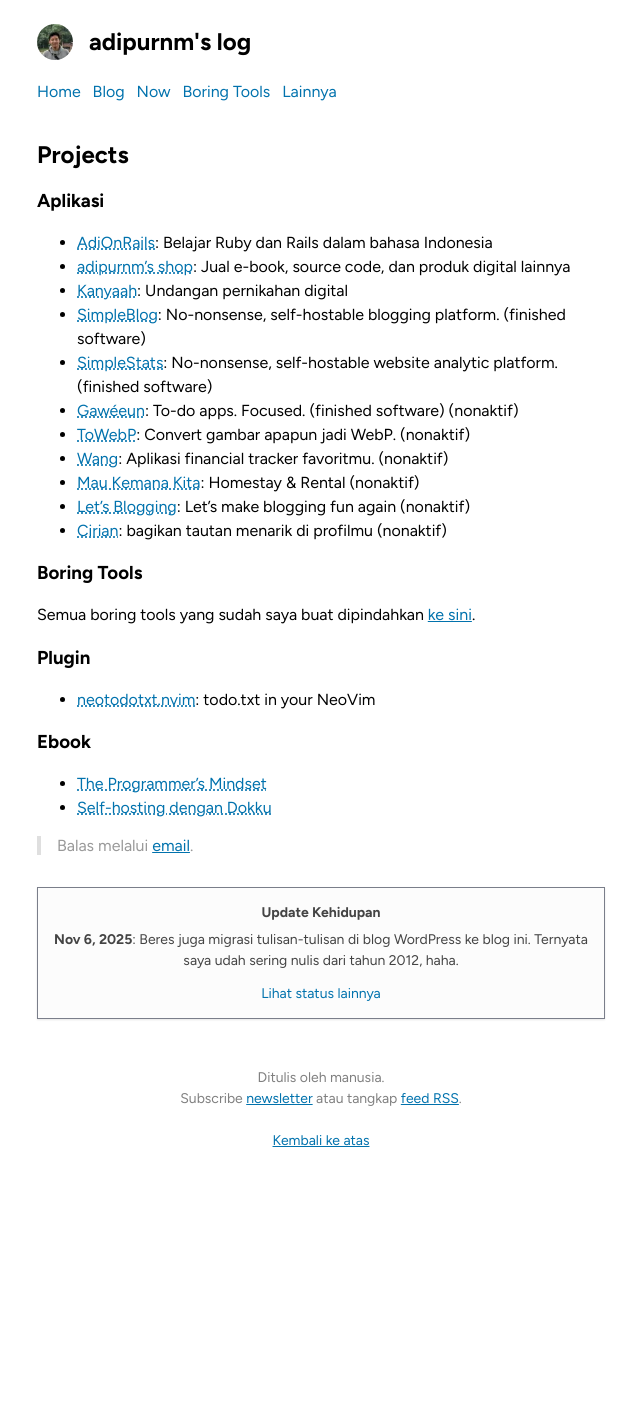
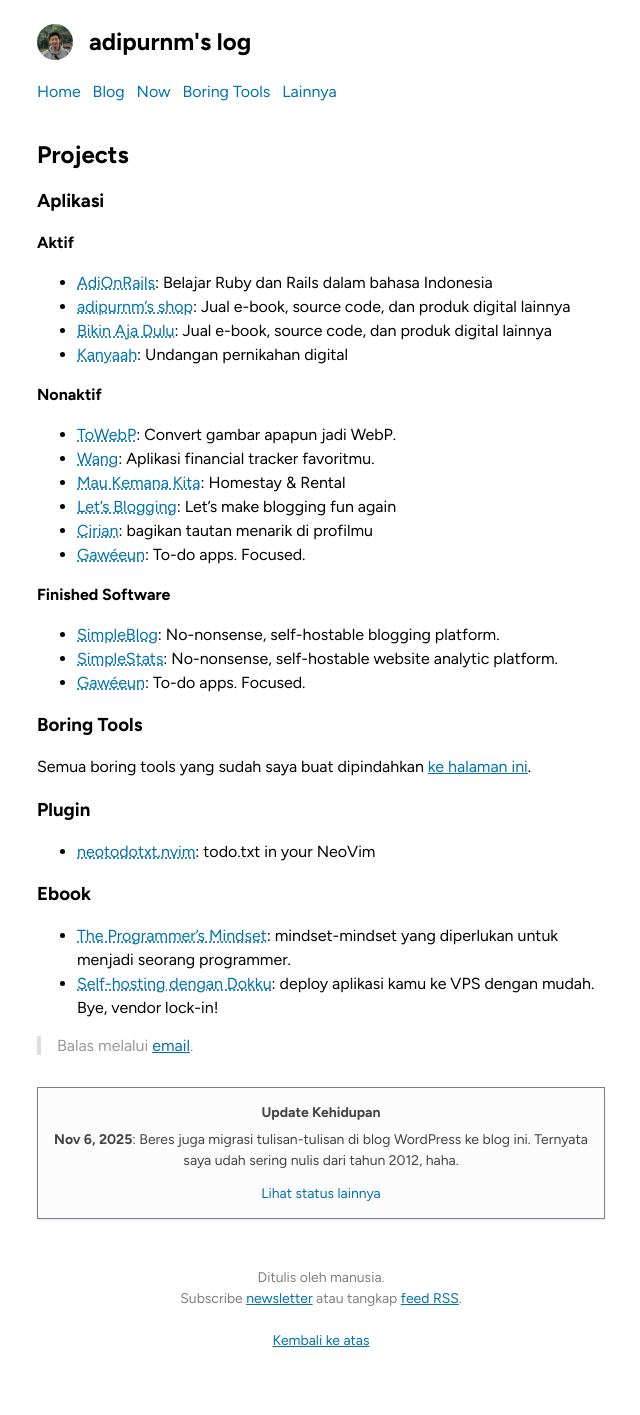
Before and after one commit to adiprnm/weblog, a Jekyll site: the page built from project.md, in a window 1280 px wide. Shown: the whole page, without its empty margins (319-959 px from the left). Built offline with Jekyll 4.4.1, drawn with Linux system fonts in a browser that asks for light colours; before the commit the page ends 1215 px from its top, so only the background shows below that.

Commit message:
Update project page again

```diff
--- a/project.md
+++ b/project.md
@@ -7,21 +7,28 @@ description: List project personal dan komersial. Selain bikin aplikasi, saya ju
 
 ### Aplikasi
 
+**Aktif**
 * [AdiOnRails](https://adionrails.com){: .underline--dotted target="_blank" }: Belajar Ruby dan Rails dalam bahasa Indonesia
 * [adipurnm's shop](https://shop.adipurnm.com){: .underline--dotted :target="_blank" }: Jual e-book, source code, dan produk digital lainnya
+* [Bikin Aja Dulu](https://bikinajadulu.web.id){: .underline--dotted :target="_blank" }: Jual e-book, source code, dan produk digital lainnya
 * [Kanyaah](https://kanyaah.com){: .underline--dotted :target="_blank" }: Undangan pernikahan digital
-* [SimpleBlog](https://github.com/adiprnm/simpleblog){: .underline--dotted target="_blank" }: No-nonsense, self-hostable blogging platform. (finished software)
-* [SimpleStats](https://github.com/adiprnm/simplestats){: .underline--dotted target="_blank" }: No-nonsense, self-hostable website analytic platform. (finished software)
-* [Gawéeun](https://gaweeun.my.id){: .underline--dotted target="_blank" }: To-do apps. Focused. (finished software) (nonaktif)
-* [ToWebP](https://towebp.adipurnm.my.id){: .underline--dotted target="_blank" }: Convert gambar apapun jadi WebP. (nonaktif)
-* [Wang](https://gaweeun.my.id){: .underline--dotted target="_blank" }: Aplikasi financial tracker favoritmu. (nonaktif)
-* [Mau Kemana Kita](https://maukemanakita.com){: .underline--dotted target="_blank" }: Homestay & Rental (nonaktif)
-* [Let's Blogging](https://letsblogging.xyz){: .underline--dotted target="_blank" }: Let's make blogging fun again (nonaktif)
-* [Cirian](https://cirian.my.id){: .underline--dotted target="_blank" }: bagikan tautan menarik di profilmu (nonaktif)
+
+**Nonaktif**
+* [ToWebP](https://towebp.adipurnm.my.id){: .underline--dotted target="_blank" }: Convert gambar apapun jadi WebP.
+* [Wang](https://wang.bikinajadulu.web.id){: .underline--dotted target="_blank" }: Aplikasi financial tracker favoritmu.
+* [Mau Kemana Kita](https://maukemanakita.com){: .underline--dotted target="_blank" }: Homestay & Rental
+* [Let's Blogging](https://letsblogging.xyz){: .underline--dotted target="_blank" }: Let's make blogging fun again
+* [Cirian](https://cirian.my.id){: .underline--dotted target="_blank" }: bagikan tautan menarik di profilmu
+* [Gawéeun](https://gaweeun.my.id){: .underline--dotted target="_blank" }: To-do apps. Focused.
+
+**Finished Software**
+* [SimpleBlog](https://github.com/adiprnm/simpleblog){: .underline--dotted target="_blank" }: No-nonsense, self-hostable blogging platform.
+* [SimpleStats](https://github.com/adiprnm/simplestats){: .underline--dotted target="_blank" }: No-nonsense, self-hostable website analytic platform.
+* [Gawéeun](https://github.com/adiprnm/gaweeun){: .underline--dotted target="_blank" }: To-do apps. Focused.
 
 ### Boring Tools
 
-Semua boring tools yang sudah saya buat dipindahkan [ke sini](/tools).
+Semua boring tools yang sudah saya buat dipindahkan [ke halaman ini](/tools).
 
 ### Plugin
 
@@ -29,5 +36,5 @@ Semua boring tools yang sudah saya buat dipindahkan [ke sini](/tools).
 
 ### Ebook
 
-* [The Programmer's Mindset](https://me.adipurnm.my.id/ebooks/the-programmers-mindset){: .underline--dotted target="_blank" }
-* [Self-hosting dengan Dokku](https://me.adipurnm.my.id/ebooks/self-hosting-dengan-dokku){: .underline--dotted target="_blank" }
+* [The Programmer's Mindset](https://me.adipurnm.my.id/ebooks/the-programmers-mindset){: .underline--dotted target="_blank" }: mindset-mindset yang diperlukan untuk menjadi seorang programmer.
+* [Self-hosting dengan Dokku](https://me.adipurnm.my.id/ebooks/self-hosting-dengan-dokku){: .underline--dotted target="_blank" }: deploy aplikasi kamu ke VPS dengan mudah. Bye, vendor lock-in!
```
